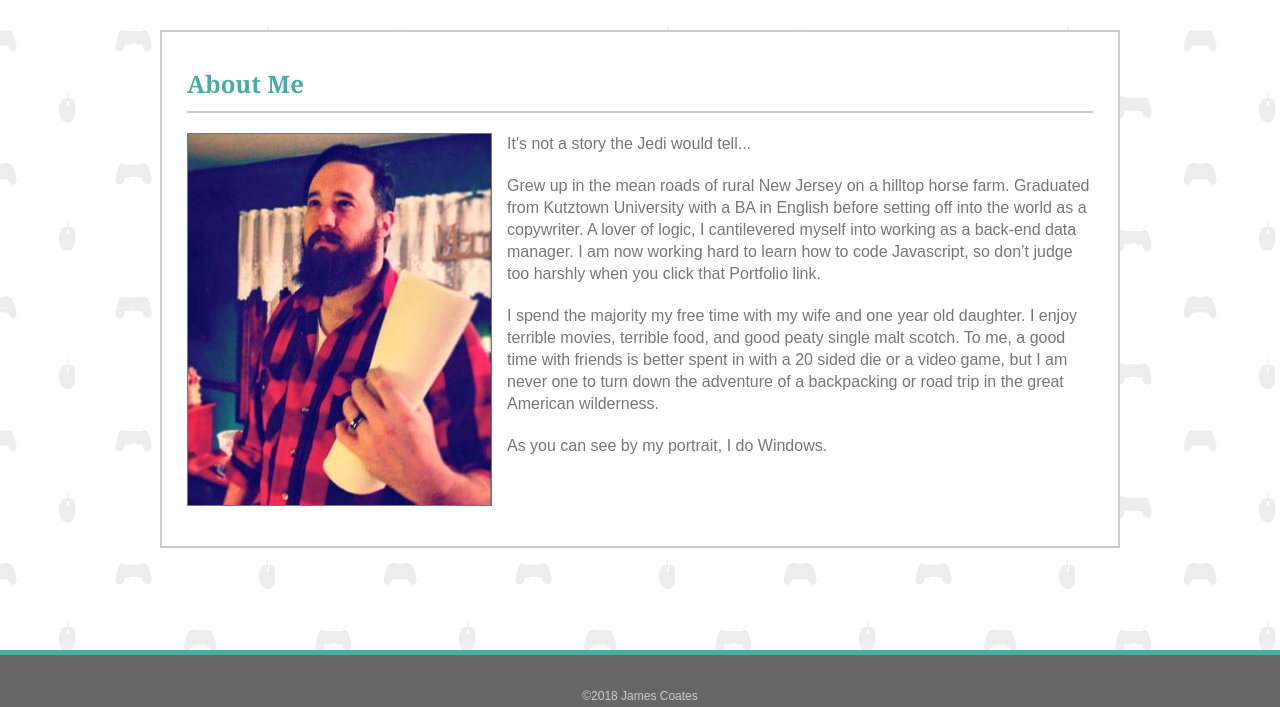
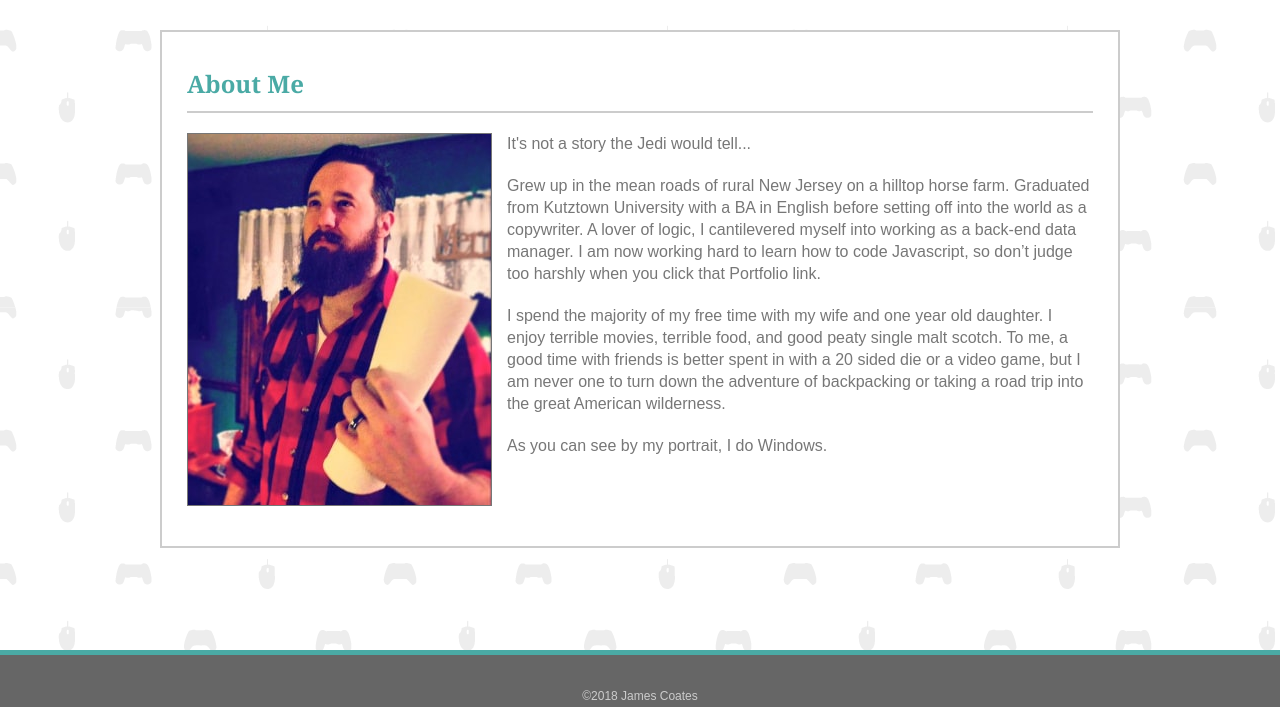
Before and after one commit to Faolun/Basic-Portfolio, a plain HTML site: page index.html in a window 1280 px wide. Shown: the part 93-800 px from the top of the page. Drawn offline with Linux system fonts and the light colour scheme.

Commit message:
wording fix

```diff
--- a/index.html
+++ b/index.html
@@ -39,7 +39,7 @@
 
             <p>It's not a story the Jedi would tell...</p>
             <p>Grew up in the mean roads of rural New Jersey on a hilltop horse farm. Graduated from Kutztown University with a BA in English before setting off into the world as a copywriter. A lover of logic, I cantilevered myself into working as a back-end data manager. I am now working hard to learn how to code Javascript, so don’t judge too harshly when you click that Portfolio link.</p>
-            <p>I spend the majority my free time with my wife and one year old daughter. I enjoy terrible movies, terrible food, and good peaty single malt scotch. To me, a good time with friends is better spent in with a 20 sided die or a video game, but I am never one to turn down the adventure of a backpacking or road trip in the great American wilderness.</p>
+            <p>I spend the majority of my free time with my wife and one year old daughter. I enjoy terrible movies, terrible food, and good peaty single malt scotch. To me, a good time with friends is better spent in with a 20 sided die or a video game, but I am never one to turn down the adventure of backpacking or taking a road trip into the great American wilderness.</p>
             <p>As you can see by my portrait, I do Windows.</p>
 
         </section>
```
